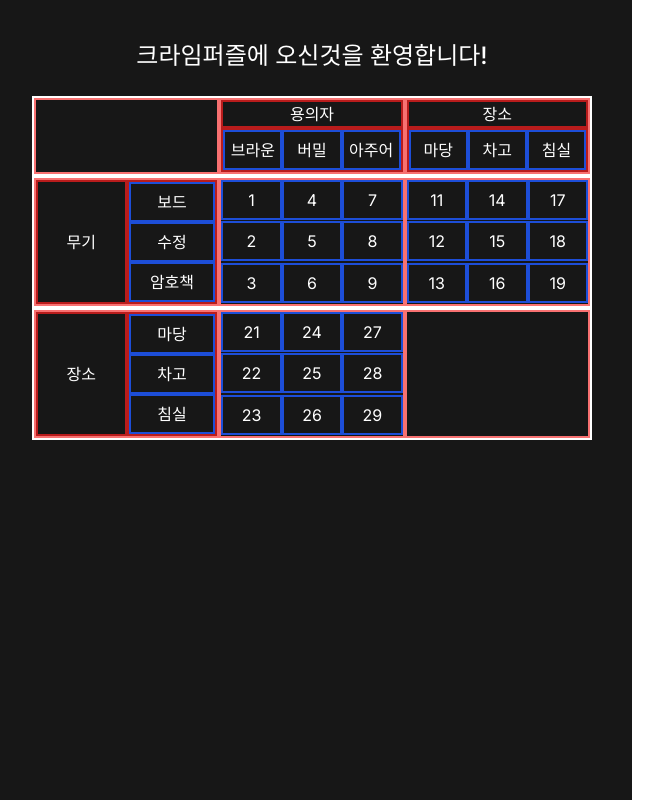
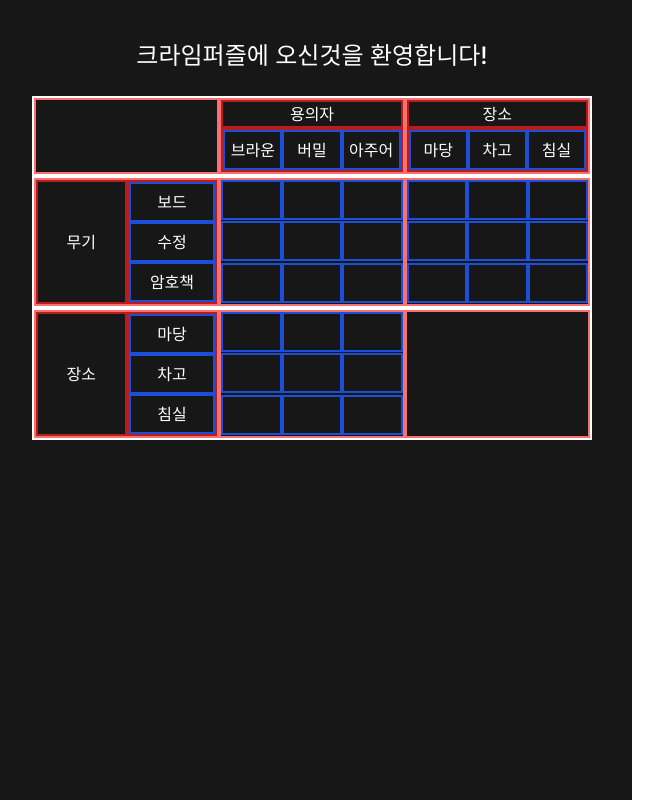
Before and after one commit to volant97/Carrot-Market-Reloaded, a Next.js app: page /crimepuzzle in a window 1280 px wide. Shown: the whole page, without its empty margins (8-671 px from the left). Built offline with nearby package versions, Linux system fonts and the light colour scheme.

Commit message:
[TEST] cp.0.1 버튼 컴포넌트 제작

```diff
--- a/app/crimepuzzle/page.tsx
+++ b/app/crimepuzzle/page.tsx
@@ -1,4 +1,7 @@
-import React from "react";
+"use client";
+
+import CheckBtn from "@/components/cp/CheckBtn";
+import React, { useState } from "react";
 
 const box1 = "flex w-full border-2 border-white";
 const box2 = "flex w-full border-2 border-red-400";
@@ -12,11 +15,35 @@ const box0 =
 
 const center = "justify-center items-center";
 
-const arr1 = [1, 2, 3, 4, 5, 6, 7, 8, 9];
-const arr2 = [11, 12, 13, 14, 15, 16, 17, 18, 19];
-const arr3 = [21, 22, 23, 24, 25, 26, 27, 28, 29];
+export default function CPPage() {
+  const [arr1, setArr1] = useState<number[]>([0, 0, 0, 0, 0, 0, 0, 0, 0]);
+  const [arr2, setArr2] = useState<number[]>([0, 0, 0, 0, 0, 0, 0, 0, 0]);
+  const [arr3, setArr3] = useState<number[]>([0, 0, 0, 0, 0, 0, 0, 0, 0]);
 
-export default function page() {
+  const increaseValue = (arrNum: number, index: number) => {
+    if (arrNum === 1) {
+      setArr1((prev) =>
+        prev.map((v, i) => {
+          return i === index ? (v === 2 ? (v = 0) : v + 1) : v;
+        })
+      );
+    }
+    if (arrNum === 2) {
+      setArr2((prev) =>
+        prev.map((v, i) => {
+          return i === index ? (v === 2 ? (v = 0) : v + 1) : v;
+        })
+      );
+    }
+    if (arrNum === 3) {
+      setArr3((prev) =>
+        prev.map((v, i) => {
+          return i === index ? (v === 2 ? (v = 0) : v + 1) : v;
+        })
+      );
+    }
+  };
+
   return (
     <div className="flex flex-col items-center gap-6 p-10">
       <h1 className="font-medium text-2xl">
@@ -64,18 +91,14 @@ export default function page() {
           {/* 5구역 */}
           <div className={`${box2_grid}`}>
             {arr1.map((v, i) => (
-              <div key={i} className={`${box0}`}>
-                {v}
-              </div>
+              <CheckBtn key={i} v={v} onClick={() => increaseValue(1, i)} />
             ))}
           </div>
 
           {/* 6구역 */}
           <div className={`${box2_grid}`}>
             {arr2.map((v, i) => (
-              <div key={i} className={`${box0}`}>
-                {v}
-              </div>
+              <CheckBtn key={i} v={v} onClick={() => increaseValue(2, i)} />
             ))}
           </div>
         </div>
@@ -96,9 +119,7 @@ export default function page() {
             {/* 8구역 */}
             <div className={`${box2_grid}`}>
               {arr3.map((v, i) => (
-                <div key={i} className={`${box0}`}>
-                  {v}
-                </div>
+                <CheckBtn key={i} v={v} onClick={() => increaseValue(3, i)} />
               ))}
             </div>
 
--- /dev/null
+++ b/components/cp/CheckBtn.tsx
@@ -0,0 +1,22 @@
+import React from "react";
+
+const box0 =
+  "flex justify-center items-center w-full h-10 border-2 border-blue-700";
+
+interface Props {
+  v: number;
+  onClick: () => void;
+}
+
+export default function CheckBtn({ v, onClick }: Props) {
+  let text = "";
+
+  if (v === 1) text = "v";
+  if (v === 2) text = "-";
+
+  return (
+    <button className={`${box0} active:bg-blue-600 `} onClick={onClick}>
+      {text}
+    </button>
+  );
+}
```
Also changed, not shown: 1 other file (tests, documents, lock files or other folders).
